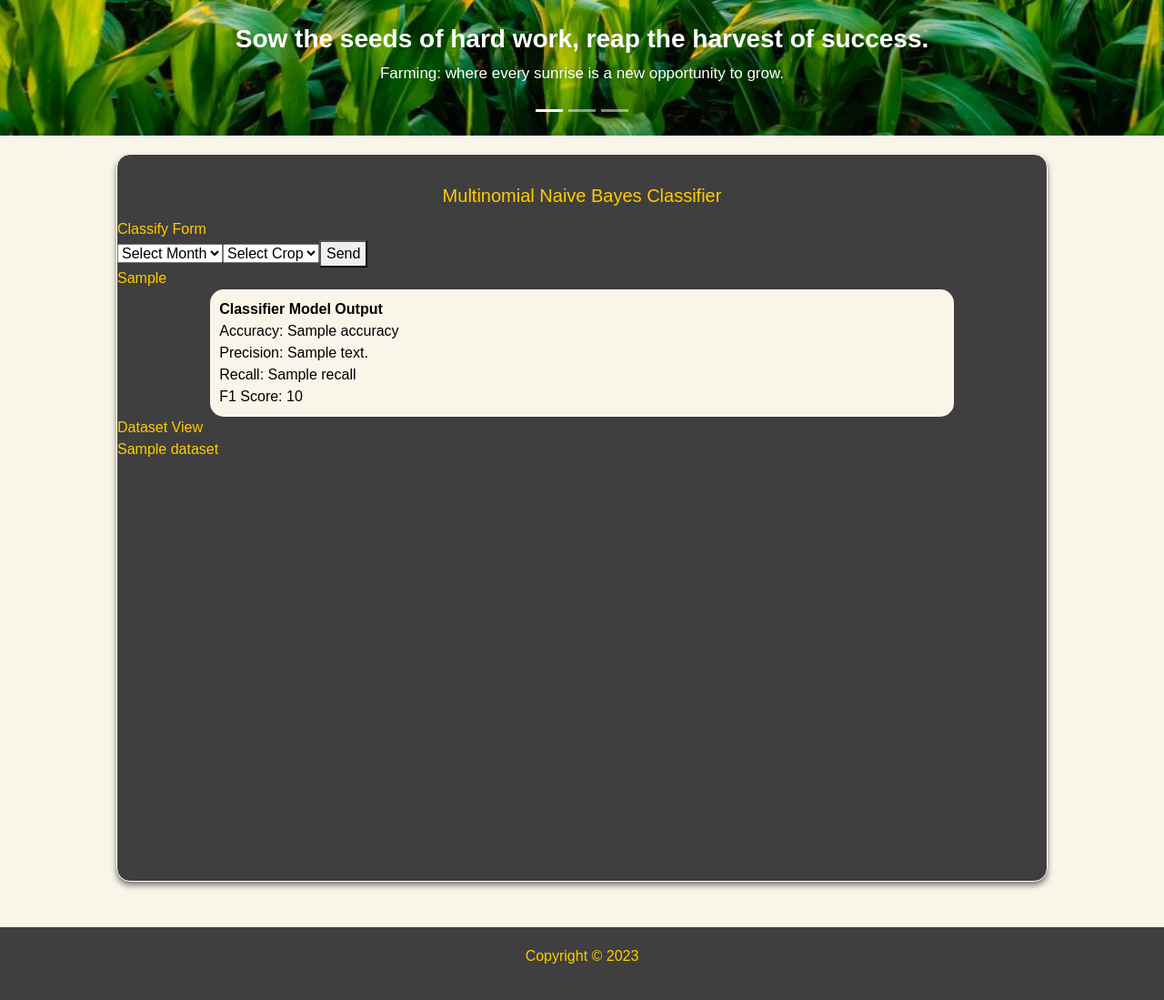
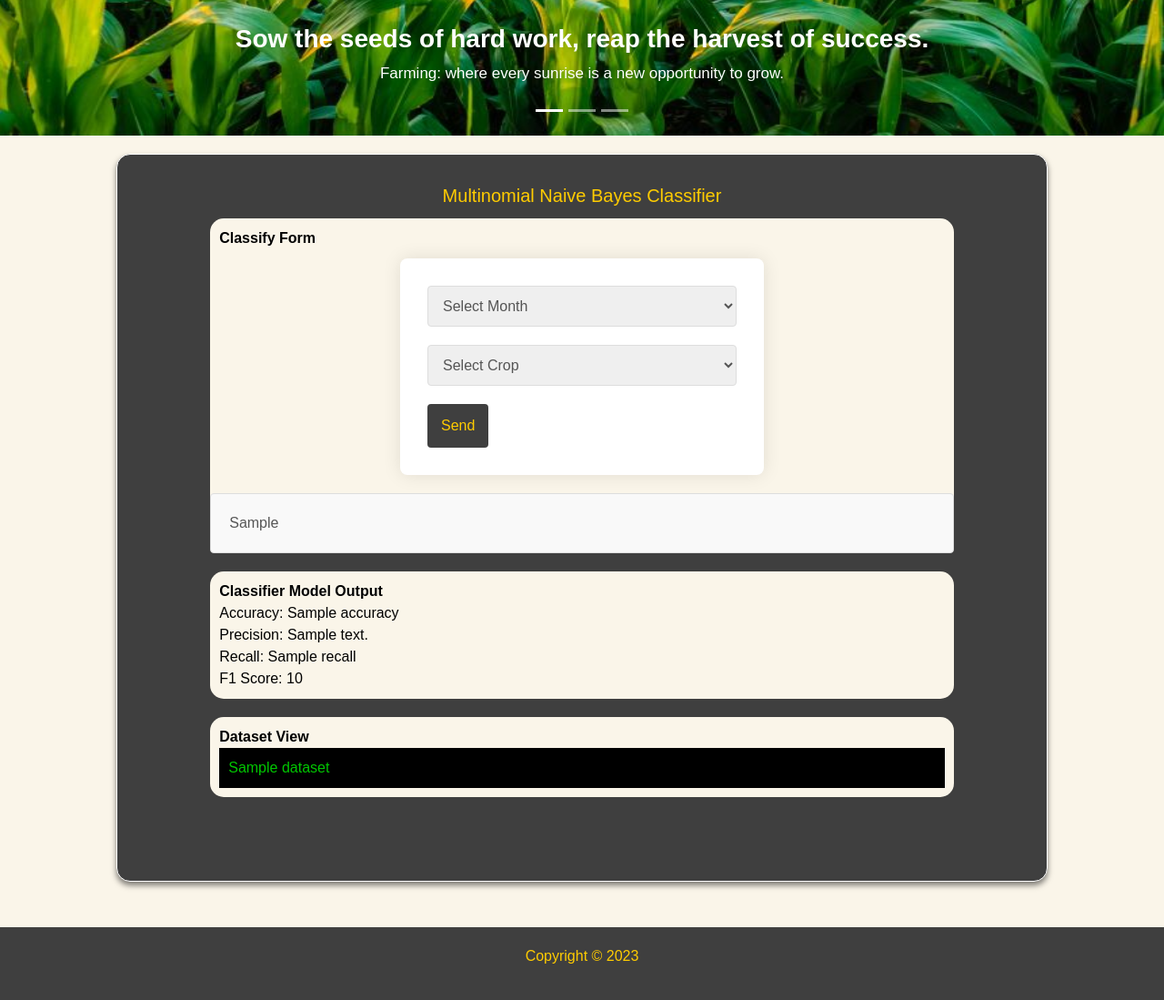
Before and after one commit to GeneDev123/binhi, a Django app: template binhi/main/templates/main/home.html in a window 1280 px wide. Shown: the part 621-1720 px from the top of the page at 91% size. Run offline with Django 4.2, Linux system fonts and the light colour scheme; the template is opened without the code that fills it: most values are stand-ins (such as "Sample title", 1, 10 or a date in 2020).

Commit message:
Updated styling

```diff
--- /dev/null
+++ b/binhi/main/static/main/css/naive-bayes-container.css
@@ -0,0 +1,111 @@
+
+#naive-bayes-container{
+  background-color: rgb(63, 63, 63);
+  margin: auto;
+  width: 80%;
+  min-height: 800px;
+  margin-top: 20px;
+  border-radius: 15px;
+  box-shadow: 0 4px 6px rgba(0, 0, 0, 0.5);
+  border: 1px solid white;
+  color: #FFCC00;
+  padding-bottom: 20px;
+}
+
+#naive-bayes-container .container-title{
+  padding: 30px 10px 10px 10px;
+  text-align: center;
+  font-size: 20px;
+}
+
+.classifier-dataset-main-container , .classifier-training-output-container, .roi-classify-form-container{
+  width: 80%;
+  background-color: #FAF5E9;
+  border-radius: 15px;
+  margin: auto;
+  color: black;
+  margin-bottom: 20px;
+}
+
+.classifier-dataset-container , .classifier-training-output{
+  padding: 10px;
+  max-height: 300px;
+  overflow-y: auto;
+}
+
+.dataset-container{
+  background-color:  black;
+  color: #00c700;
+  padding: 10px;
+}
+
+.dataset-label , .classifier-training-output span, .roi-classify-label {
+  font-weight: bolder;
+}
+
+.roi-classify-label{
+  padding: 10px;
+}
+
+
+#roi-classify-form {
+  max-width: 400px;
+  width: 100%;
+  background-color: #fff;
+  padding: 30px;
+  border-radius: 8px;
+  box-shadow: 0 0 20px rgba(0, 0, 0, 0.1);
+  box-sizing: border-box;
+  margin: auto;
+}
+
+select {
+  width: 100%;
+  padding: 12px;
+  margin-bottom: 20px;
+  border: 1px solid #ddd;
+  border-radius: 4px;
+  box-sizing: border-box;
+  font-size: 16px;
+  color: #555;
+}
+
+.classify-submit-btn {
+  background-color: rgb(63, 63, 63);
+  color: #FFCC00;
+  padding: 12px 15px;
+  border: none;
+  border-radius: 4px;
+  cursor: pointer;
+  font-size: 16px;
+  transition: background-color 0.3s ease;
+}
+
+.classify-submit-btn:hover {
+  background-color: #FAF5E9;
+  color: rgb(63, 63, 63);
+}
+
+.classify-output-container {
+  margin-top: 20px;
+  padding: 20px;
+  background-color: #f9f9f9;
+  border: 1px solid #ddd;
+  border-radius: 4px;
+  box-sizing: border-box;
+  font-size: 16px;
+  color: #555;
+}
+
+@media (max-width: 768px) {
+  #naive-bayes-container{
+    width: 100%;
+    height: auto;
+    border-radius: 0px;
+    border: none;
+  }
+
+  .classifier-dataset-main-container , .classifier-training-output-container, .roi-classify-form-container{
+    width: 95%;
+  }
+}
```
Also changed, not shown: binhi/main/static/main/css/home_page.css (+0 -54 lines).
